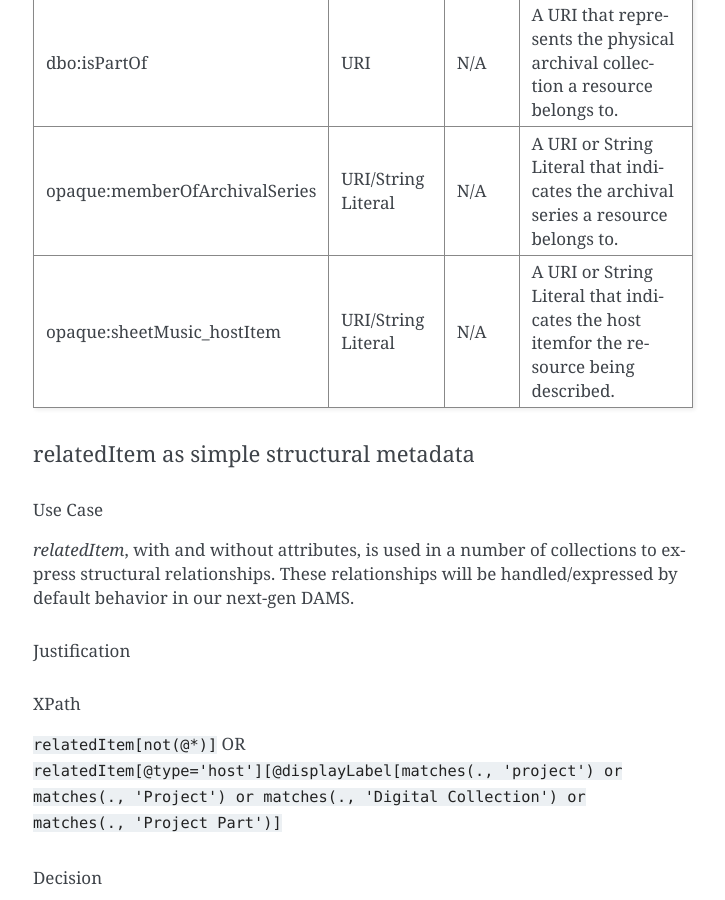
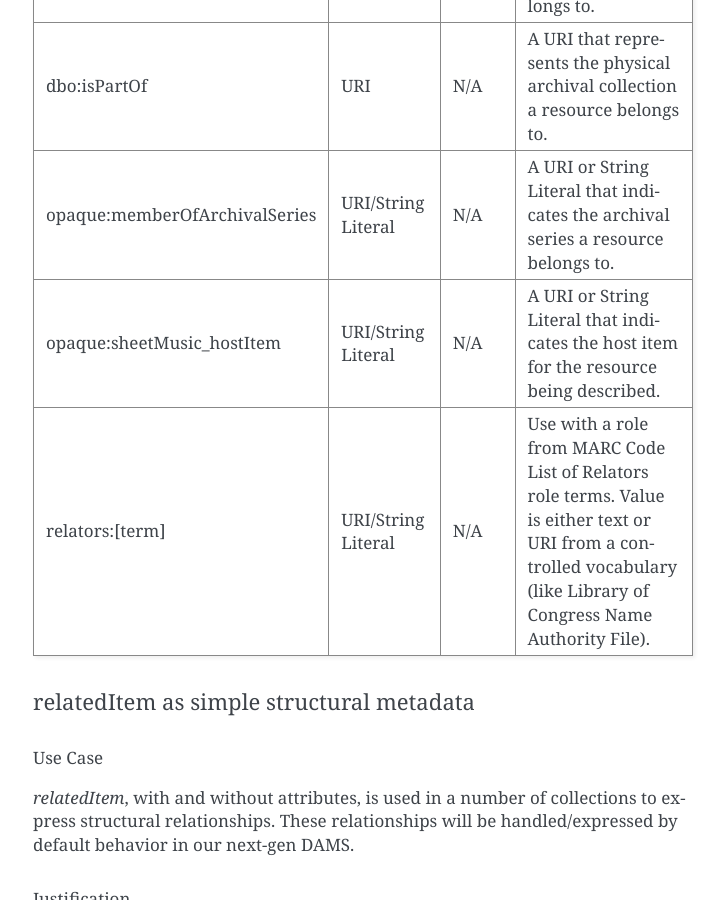
Before and after one commit to UTKcataloging/mods_to_rdf, a Sphinx documentation site: the page built from docs/source/contents/4_draft_mapping.rst, in a window 1280 px wide and 900 px high, scrolled down 46380 px. Shown: the whole window, without its empty margins (387-1112 px from the left). Built offline with Sphinx 7.4.7, drawn with Linux system fonts in a browser that asks for light colours; formulas are drawn with MathJax 3.

Commit message:
Add row to the table

```diff
--- a/docs/source/contents/4_draft_mapping.rst
+++ b/docs/source/contents/4_draft_mapping.rst
@@ -2167,7 +2167,11 @@ relatedItem
 +-------------------------------+--------------------+-------+--------------------------------------------------------------------------------------------+
 | opaque:memberOfArchivalSeries | URI/String Literal | N/A   | A URI or String Literal that indicates the archival series a resource belongs to.          |
 +-------------------------------+--------------------+-------+--------------------------------------------------------------------------------------------+
-| opaque:sheetMusic_hostItem    | URI/String Literal | N/A   | A URI or String Literal that indicates the host itemfor the resource being described.      |
+| opaque:sheetMusic_hostItem    | URI/String Literal | N/A   | A URI or String Literal that indicates the host item for the resource being described.     |
++-------------------------------+--------------------+-------+--------------------------------------------------------------------------------------------+
+| relators:[term]               | URI/String Literal | N/A   | Use with a role from MARC Code List of Relators role terms.                                |
+|                               |                    |       | Value is either text or URI from a controlled vocabulary (like                             |
+|                               |                    |       | Library of Congress Name Authority File).                                                  |
 +-------------------------------+--------------------+-------+--------------------------------------------------------------------------------------------+
 
 relatedItem as simple structural metadata
```
